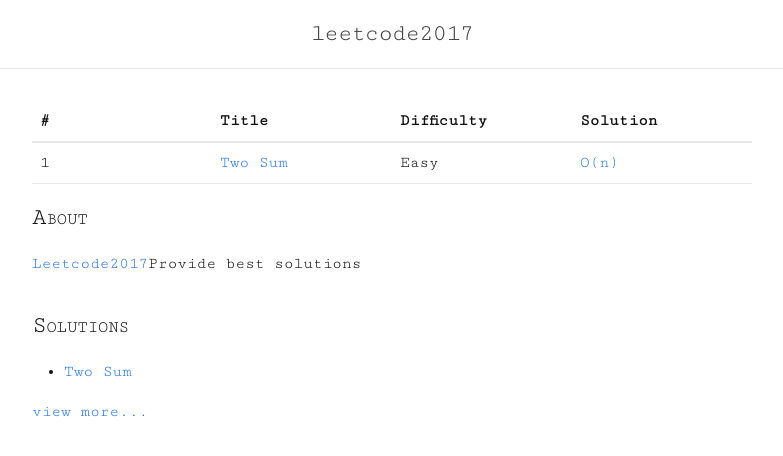
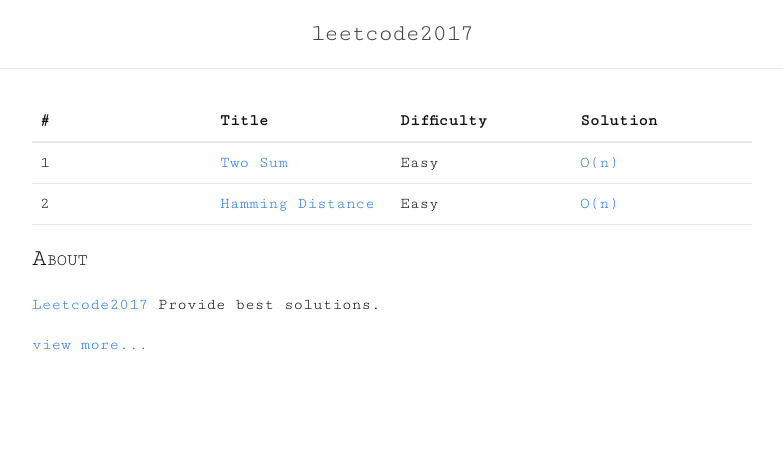
Before and after one commit to leetcoder2017/leetcode, a Jekyll site: the page built from index.md, in a window 1280 px wide. Shown: the top 456 px of the page, without its empty margins (248-1031 px from the left). Built offline with Jekyll 4.4.1, drawn with Linux system fonts in a browser that asks for light colours.

Commit message:
hammming distance

```diff
--- a/index.md
+++ b/index.md
@@ -5,22 +5,13 @@ layout: default
 
 | #          | Title                                                          | Difficulty | Solution         |
 |:-----------|:---------------------------------------------------------------|:-----------|:-----------------|
-| 1          | [Two Sum](https://leetcode.com/problems/two-sum/#/description) | Easy       |[O(n)](2015/11/15/two-sum)|
+| 1          | [Two Sum](https://leetcode.com/problems/two-sum/#/description) | Easy       |[O(n)](2016/06/13/two-sum)|
+| 2          | [Hamming Distance](https://leetcode.com/problems/hamming-distance/#/description) | Easy       |[O(n)](2015/11/15/hamming-distance)|
 
 <div class="home">
 	<section>
 		<h2 class="smallcap">about</h2>
-		<p><a href="https://leetcoder2017.github.io/leetcode/">Leetcode2017</a>Provide best solutions</p>
-	</section>
-	<section>
-		<h2 class="smallcap">solutions</h2>
-		<ul class="post-list">
-			{% for post in site.posts limit:5 %}
-			<li>
-				<a href="{{ post.url | prepend: site.baseurl }}">{{ post.title }}</a>
-			</li>
-			{% endfor %}
-		</ul>
+		<p><a href="https://leetcoder2017.github.io/leetcode/">Leetcode2017</a> Provide best solutions. </p>
 		<p><a href="{{ "/archives/" | prepend: site.baseurl }}">view more...</a></p>
 	</section>
 </div>
```
Also changed, not shown: _posts/2017-06-13-hamming-distance.md (added, +24 -0 lines), _posts/2017-06-13-two-sum.md (renamed from _posts/2015-11-16-two-sum.md, +1 -1 lines).
